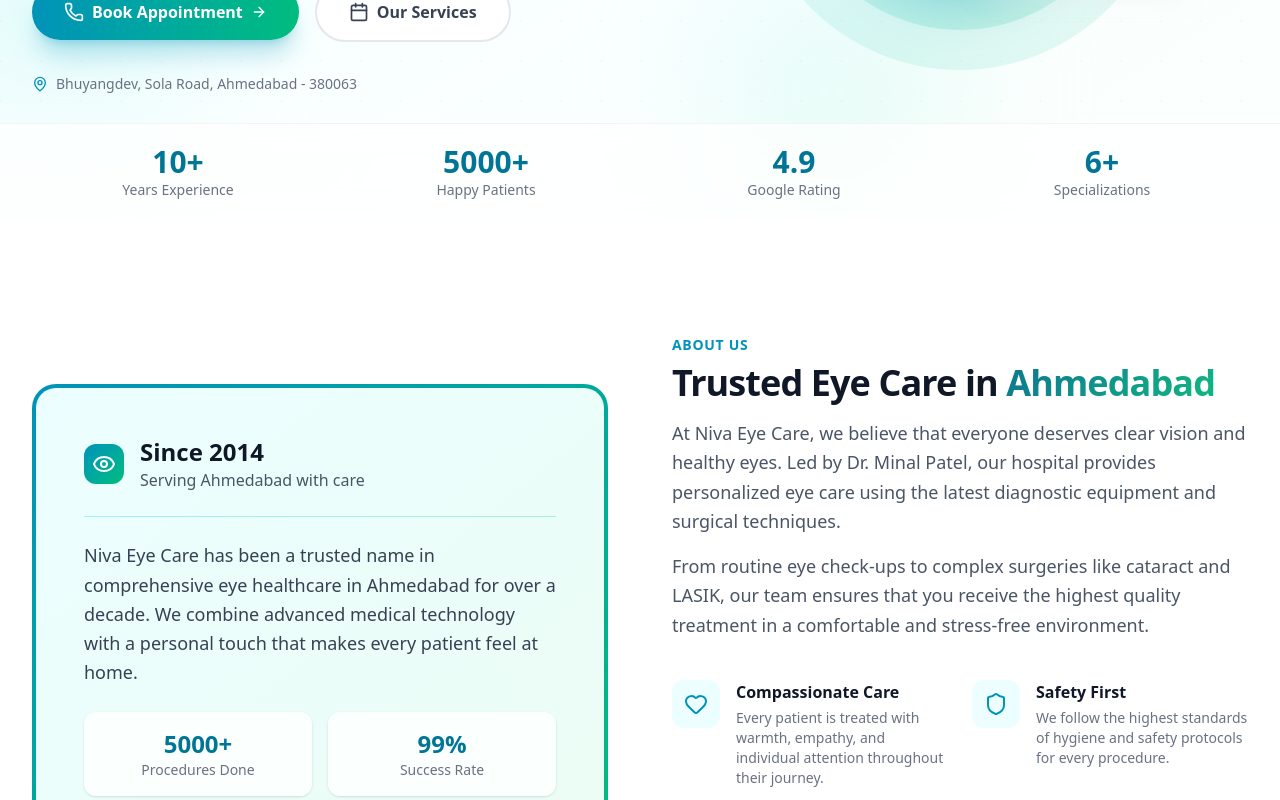
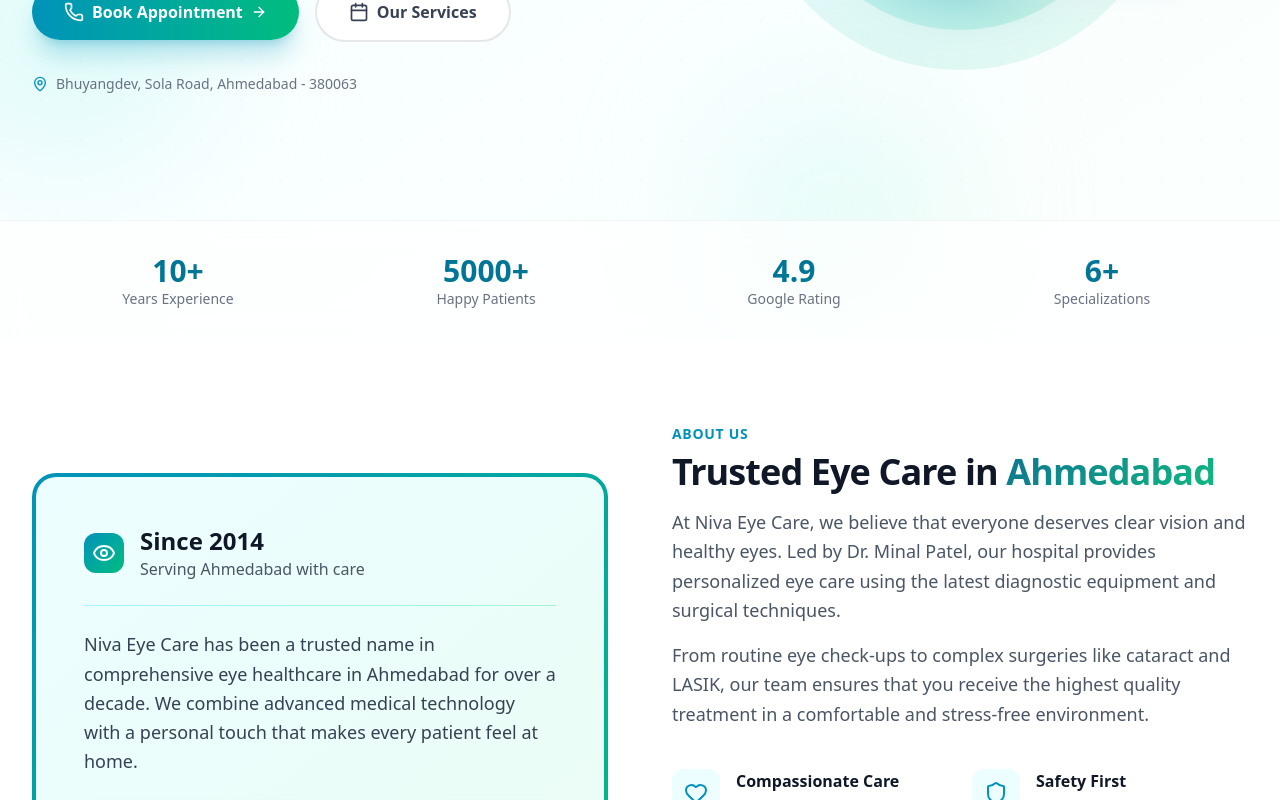
Before and after one commit to JigMistry/niva-eye-care, a Next.js app: page / in a window 1280 px wide. Shown: the part 580-1380 px from the top of the page. Built offline with nearby package versions, Linux system fonts and the light colour scheme.

Commit message:
ui fixes

```diff
--- a/components/About.tsx
+++ b/components/About.tsx
@@ -36,7 +36,7 @@
   const isInView = useInView(ref, { once: true, margin: "-100px" });
 
   return (
-    <section id="about" className="relative bg-white py-20 lg:py-28">
+    <section id="about" className="relative bg-white py-10 lg:py-20">
       <div className="mx-auto max-w-7xl px-4 sm:px-6 lg:px-8" ref={ref}>
         <div className="grid items-center gap-16 lg:grid-cols-2">
           {/* Left - Visual */}
--- a/components/Hero.tsx
+++ b/components/Hero.tsx
@@ -238,9 +238,9 @@
         initial={{ opacity: 0, y: 40 }}
         animate={{ opacity: 1, y: 0 }}
         transition={{ delay: 1, duration: 0.7 }}
-        className="absolute bottom-0 left-0 right-0 border-t border-gray-100 bg-white/70 backdrop-blur-md"
+        className="relative bottom-0 left-0 right-0 border-t border-gray-100 bg-white/70 backdrop-blur-md"
       >
-        <div className="mx-auto grid max-w-7xl grid-cols-2 gap-4 px-4 py-5 sm:px-6 md:grid-cols-4 lg:px-8">
+        <div className="mx-auto grid max-w-7xl grid-cols-2 gap-4 px-4 py-8 sm:px-6 md:grid-cols-4 lg:px-8">
           {[
             { value: "10+", label: "Years Experience" },
             { value: "5000+", label: "Happy Patients" },
```
